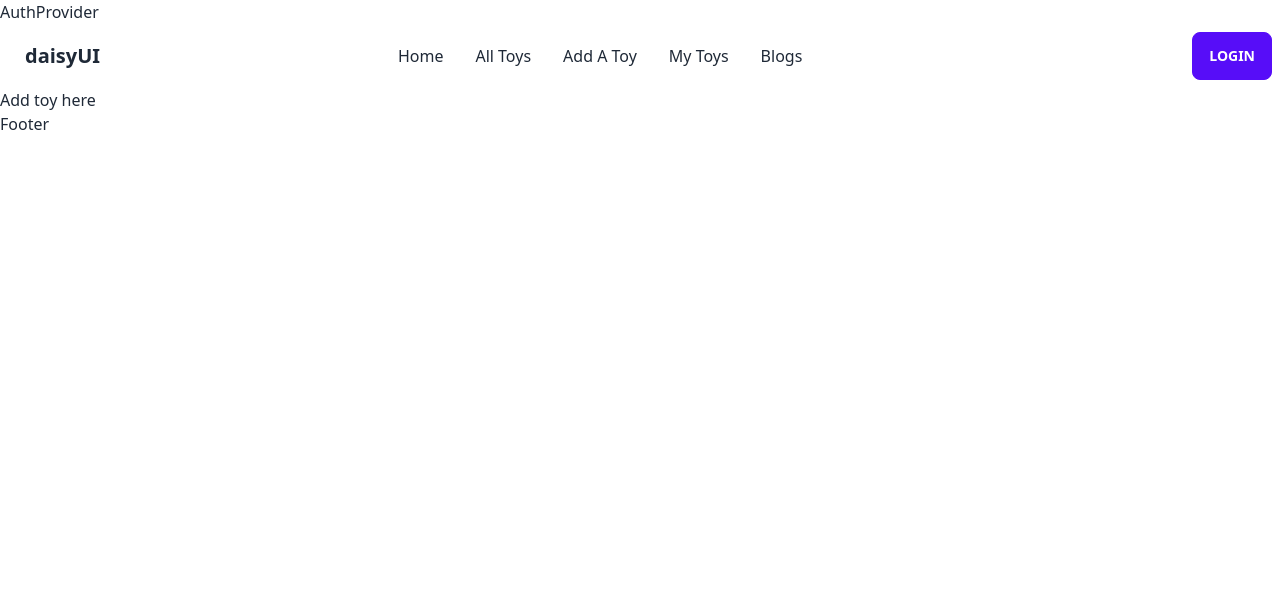
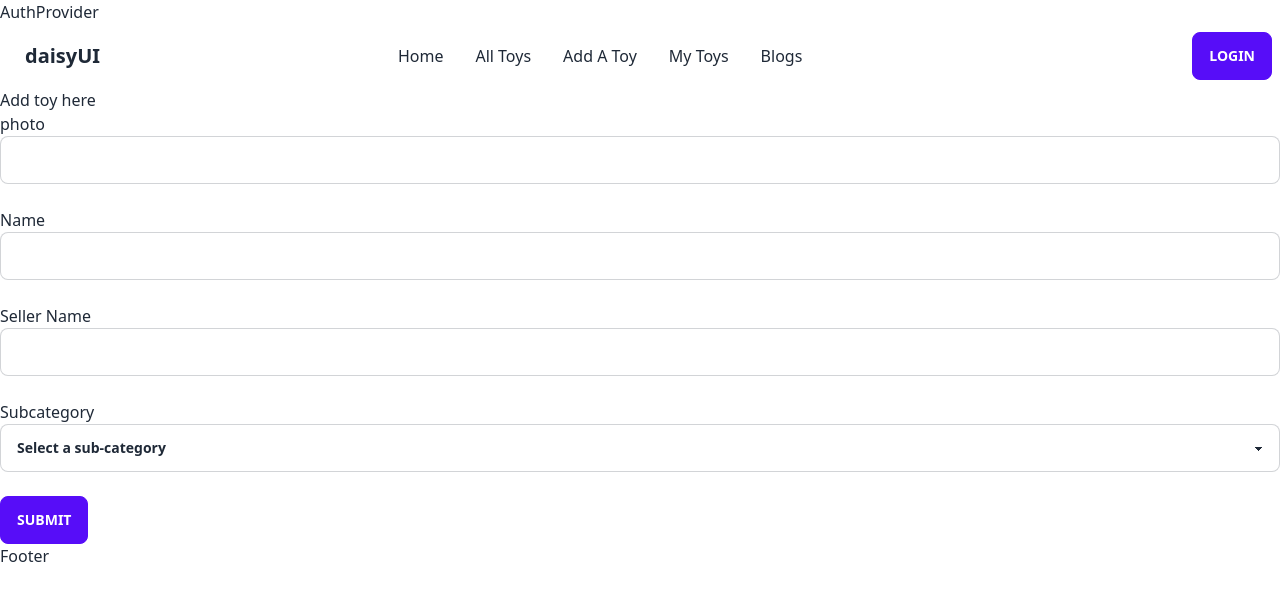
Before and after one commit to nazmul906/b7a11-toy-marketplace-client-side-nazmul906, a React (Vite) app: page /addtoy in a window 1280 px wide. Shown: the top 600 px of the page. Built offline with nearby package versions, Linux system fonts and the light colour scheme; no server answers.

Commit message:
created add toy form includinng subcateogry with select option

```diff
--- a/src/pages/Display/AllToyCard/AllToyCard.jsx
+++ b/src/pages/Display/AllToyCard/AllToyCard.jsx
@@ -1,22 +1,22 @@
 import React from "react";
-
+import "./toycard.css";
 const AllToyCard = ({ alltoy }) => {
-  const {} = alltoy;
+  console.log(alltoy);
+  const { description, sellerName, subcategory, price, pictureURL } = alltoy;
   return (
     <div>
-      <div className="card w-96 bg-base-100 shadow-xl">
+      <div className="card w-96 bg-base-100 shadow-xl ">
         <figure className="px-10 pt-10">
-          <img
-            src="/images/stock/photo-1606107557195-0e29a4b5b4aa.jpg"
-            alt="Shoes"
-            className="rounded-xl"
-          />
+          <img src={pictureURL} alt="Shoes" className="rounded-xl" />
         </figure>
         <div className="card-body items-center text-center">
-          <h2 className="card-title">Shoes!</h2>
-          <p>If a dog chews shoes whose shoes does he choose?</p>
+          <h2 className="card-title">{sellerName}</h2>
+          <p>
+            {subcategory} <p>$ {price}</p>
+          </p>
+          <p>{description}</p>
           <div className="card-actions">
-            <button className="btn btn-primary">Buy Now</button>
+            <button className="btn btn-primary">View Details button</button>
           </div>
         </div>
       </div>
--- a/src/pages/Shared/AddToy/AddToy.jsx
+++ b/src/pages/Shared/AddToy/AddToy.jsx
@@ -1,9 +1,74 @@
 import React from "react";
 
 const AddToy = () => {
+  const handleAddtoyForm = (event) => {
+    event.preventDefault();
+    const form = event.target;
+    const photo = form.photo.value;
+    const toyname = form.name.value;
+    const sellername = form.seller.value;
+    const subcategory = form.subcategory.value;
+
+    // const toy={}
+    console.log(photo, toyname, sellername, subcategory);
+  };
   return (
     <div>
       <h4>Add toy here</h4>
+      <form className="space-y-6" onSubmit={handleAddtoyForm}>
+        <div>
+          <label>photo</label>
+          <input
+            className="input input-bordered w-full"
+            type="text"
+            name="photo"
+          />
+        </div>
+        <div className="block font-medium">
+          <label>Name</label>
+          <input
+            type="name"
+            name="name"
+            className="input input-bordered w-full"
+          />
+        </div>
+        <div>
+          <label>Seller Name</label>
+          <input
+            type="sellername"
+            name="seller"
+            className="input input-bordered w-full"
+          />
+        </div>
+        <div>
+          <label>Subcategory</label>
+          <select name="subcategory" className="select select-bordered w-full">
+            <option value="">Select a sub-category</option>
+            <option value="princess">Princess</option>
+            <option value="frozendolls">Frozen Dolls</option>
+            <option value="animation">Animation</option>
+          </select>
+        </div>
+        {/* <div>
+          <label></label>
+          <input />
+        </div>
+        <div>
+          <label></label>
+          <input />
+        </div>
+        <div>
+          <label></label>
+          <input />
+        </div>
+        <div>
+          <label></label>
+          <input />
+        </div> */}
+        <div>
+          <input type="submit" className="btn btn-primary" value="submit" />
+        </div>
+      </form>
     </div>
   );
 };
--- a/src/pages/Shared/AllToy/AllToys.jsx
+++ b/src/pages/Shared/AllToy/AllToys.jsx
@@ -1,6 +1,7 @@
 import React from "react";
 import { useEffect, useState } from "react";
 import AllToyCard from "../../Display/AllToyCard/AllToyCard";
+import "./alltoys.css";
 const AllToys = () => {
   const [alltoys, setAlltoys] = useState([]);
   useEffect(() => {
@@ -10,15 +11,18 @@ const AllToys = () => {
     })
       .then((res) => res.json())
       .then((data) => {
-        console.log(data);
+        setAlltoys(data);
       });
   }, []);
   return (
     <div>
       <h4>All toys</h4>
-      {alltoys.map((item) => (
-        <AllToyCard key={item._id} alltoy={item}></AllToyCard>
-      ))}
+      <div className="grid grid-cols-3">
+        {" "}
+        {alltoys.map((item) => (
+          <AllToyCard key={item._id} alltoy={item}></AllToyCard>
+        ))}
+      </div>
     </div>
   );
 };
--- /dev/null
+++ b/src/pages/Shared/AllToy/alltoys.css
@@ -0,0 +1,5 @@
+.card-container {
+  display: grid;
+  grid-template-columns: repeat(3, 1fr);
+  gap: 20px;
+}
--- a/src/pages/Shared/Header/Header.jsx
+++ b/src/pages/Shared/Header/Header.jsx
@@ -57,9 +57,9 @@ const Header = () => {
             </li>
             <li tabIndex={0}>
               <Link to="/alltoys">All Toys</Link>
-              <Link to="/alltoys">Add A Toy</Link>
-              <Link to="/alltoys">My Toys</Link>
-              <Link to="/alltoys">Blogs</Link>
+              <Link to="/addtoy">Add A Toy</Link>
+              <Link to="/mytoy">My Toys</Link>
+              <Link to="/blog">Blogs</Link>
             </li>
           </ul>
         </div>
```
Also changed, not shown: src/pages/Display/AllToyCard/toycard.css (added).
